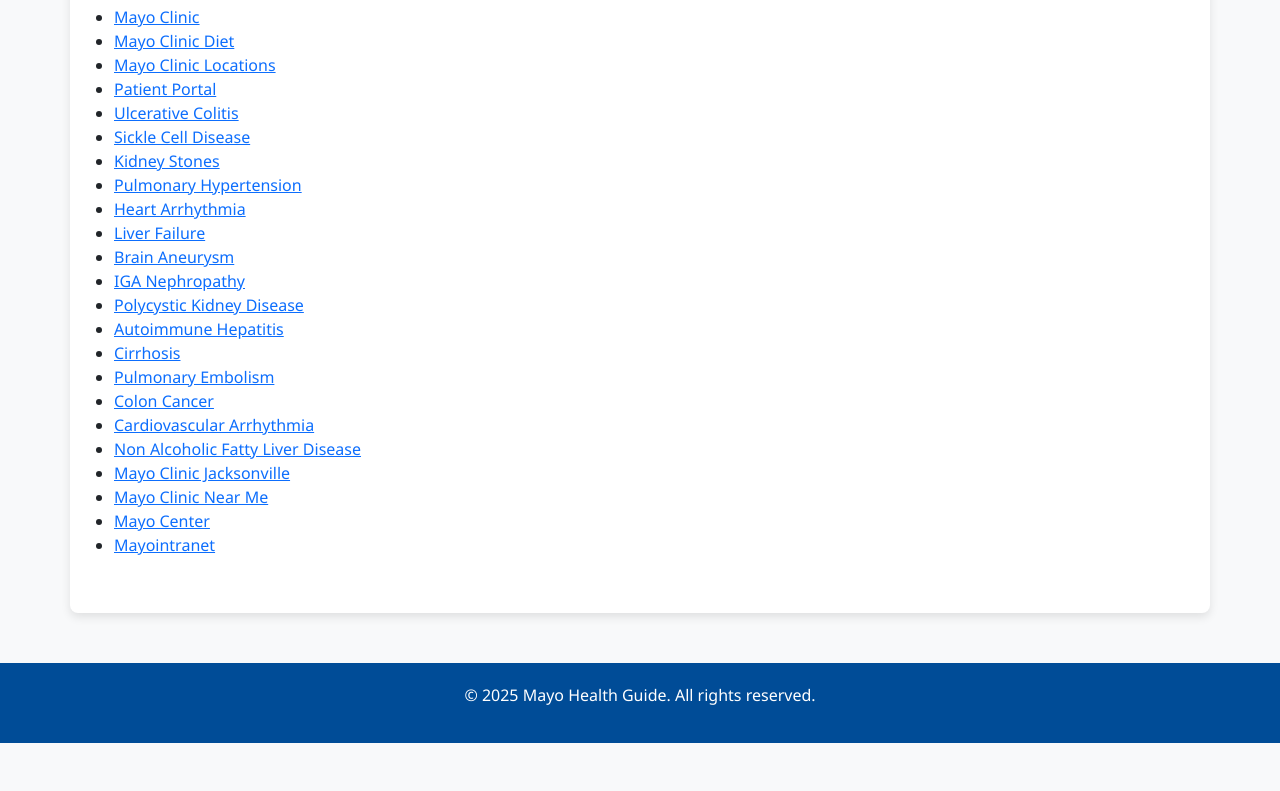
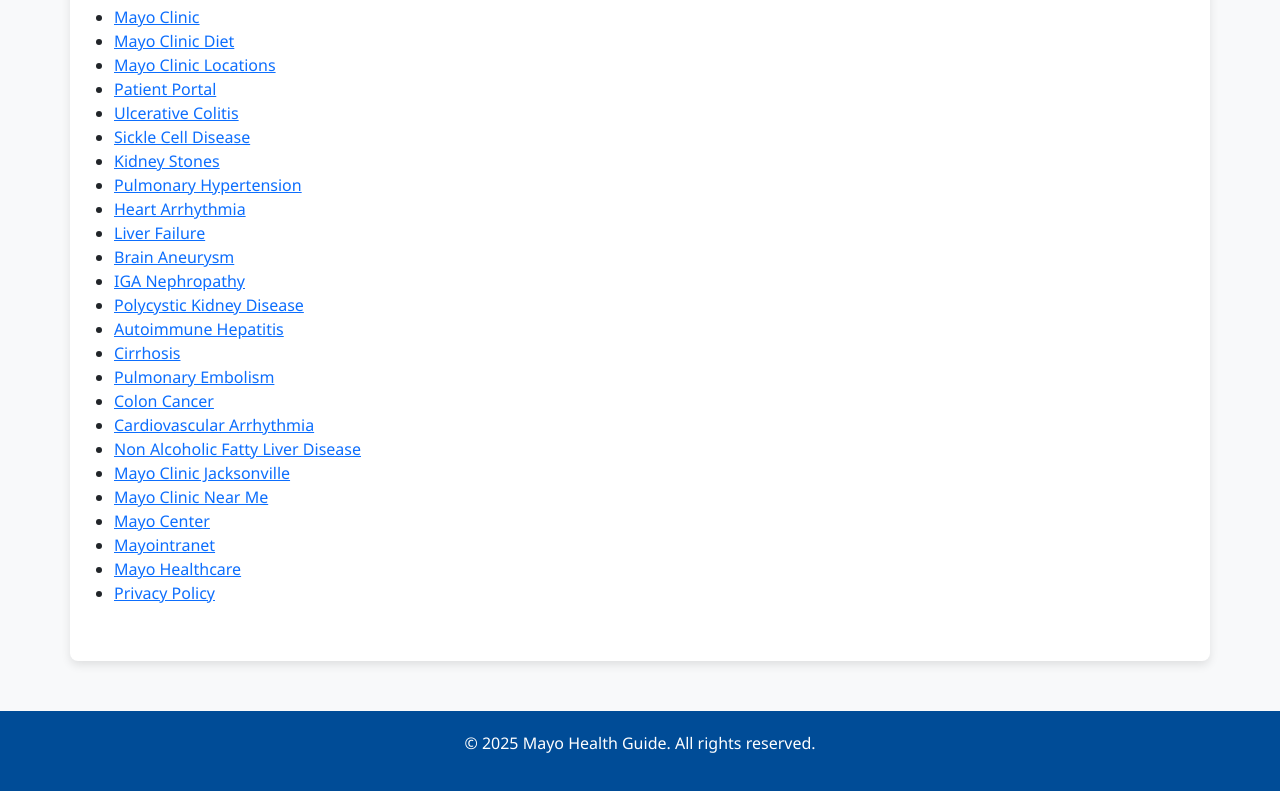
Before and after one commit to RDJ7997/MAYO, a plain HTML site: page mayo.html in a window 1280 px wide. Shown: the part 572-1363 px from the top of the page. Before the commit the page ends 1315 px from the top, so only its background shows below. Drawn offline with nearby package versions, Linux system fonts and the light colour scheme.

Commit message:
mayo.html

```diff
--- a/mayo.html
+++ b/mayo.html
@@ -106,6 +106,8 @@
         <li><a href="https://www.mayoclinic.org/about-mayo-clinic">Mayo Clinic Near Me</a></li>
         <li><a href="https://www.mayoclinic.org/about-mayo-clinic">Mayo Center</a></li>
         <li><a href="#">Mayointranet</a></li>
+        <li><a href="mayo-healthcare.html">Mayo Healthcare</a></li>
+        <li><a href="privacy-policy.html">Privacy Policy</a></li>
       </ul>
     </article>
   </main>
```
